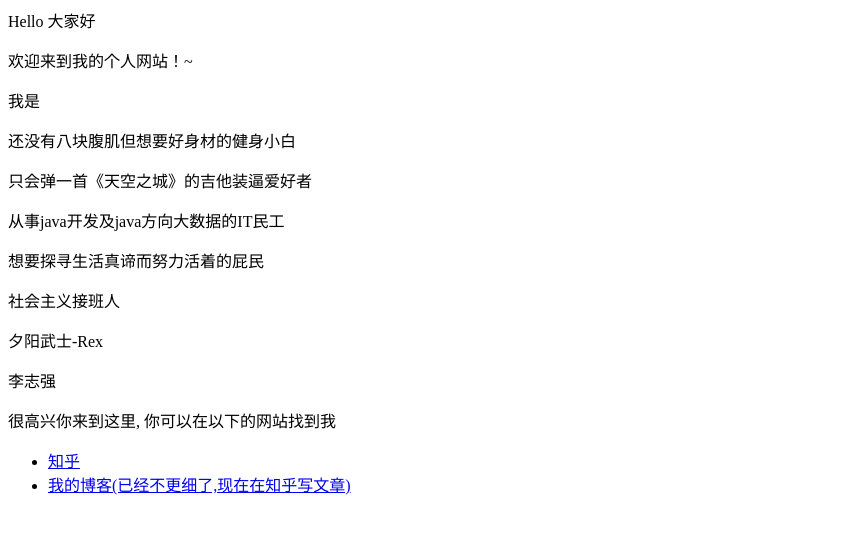
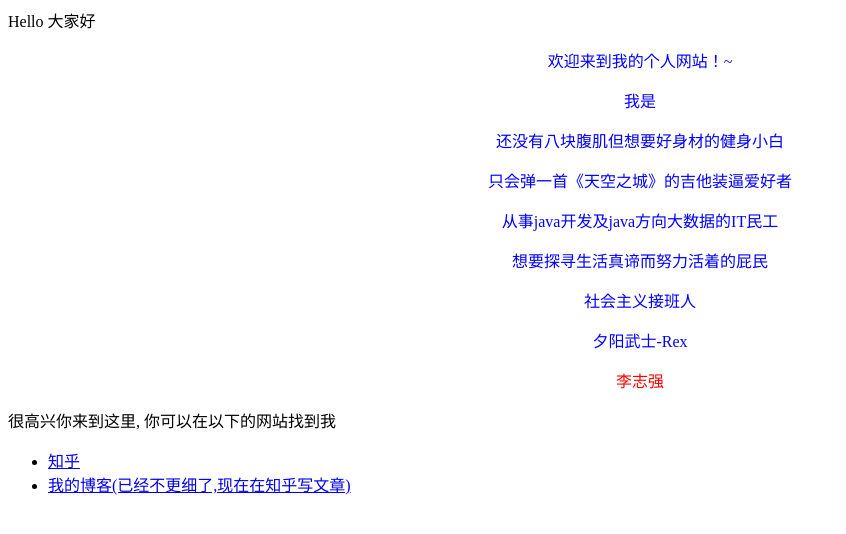
Before and after one commit to RexIsMe/RexIsMe.github.io, a plain HTML site: page index.html in a window 1280 px wide. Shown: the whole page, without its empty margins (0-846 px from the left). Drawn offline with Linux system fonts and the light colour scheme.

Commit message:
Update index.html

```diff
--- a/index.html
+++ b/index.html
@@ -1,13 +1,13 @@
 <p>Hello 大家好</p>
-<p>欢迎来到我的个人网站！~</p>
-<p>我是</p>
-<p>还没有八块腹肌但想要好身材的健身小白</p>
-<p>只会弹一首《天空之城》的吉他装逼爱好者</p>
-<p>从事java开发及java方向大数据的IT民工</p>
-<p>想要探寻生活真谛而努力活着的屁民</p>
-<p>社会主义接班人</p>
-<p>夕阳武士-Rex</p>
-<p>李志强</p>
+<p style="color:blue; text-align:center">欢迎来到我的个人网站！~</p>
+<p style="color:blue; text-align:center">我是</p>
+<p style="color:blue; text-align:center">还没有八块腹肌但想要好身材的健身小白</p>
+<p style="color:blue; text-align:center">只会弹一首《天空之城》的吉他装逼爱好者</p>
+<p style="color:blue; text-align:center">从事java开发及java方向大数据的IT民工</p>
+<p style="color:blue; text-align:center">想要探寻生活真谛而努力活着的屁民</p>
+<p style="color:blue; text-align:center">社会主义接班人</p>
+<p style="color:blue; text-align:center">夕阳武士-Rex</p>
+<p style="color:red; text-align:center">李志强</p>
 <p>很高兴你来到这里, 你可以在以下的网站找到我</p>
 
 <ul>
```
